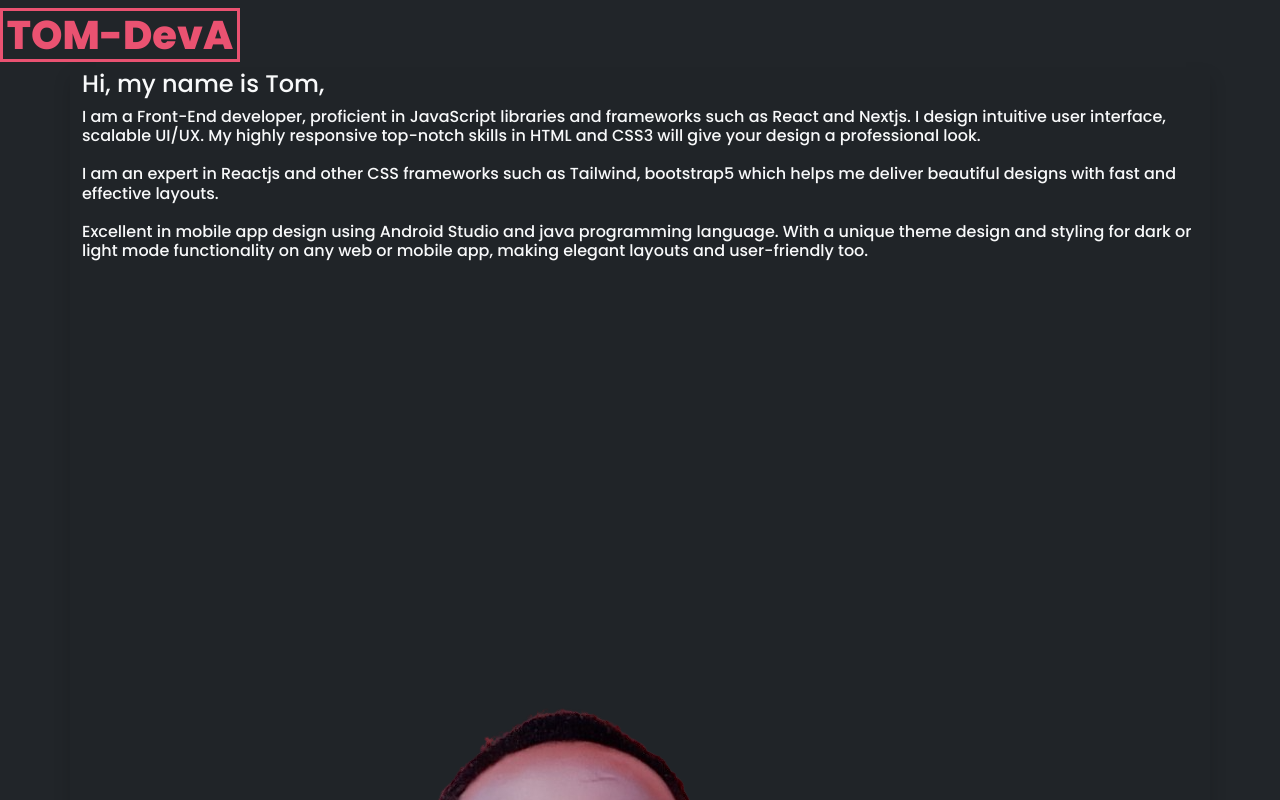
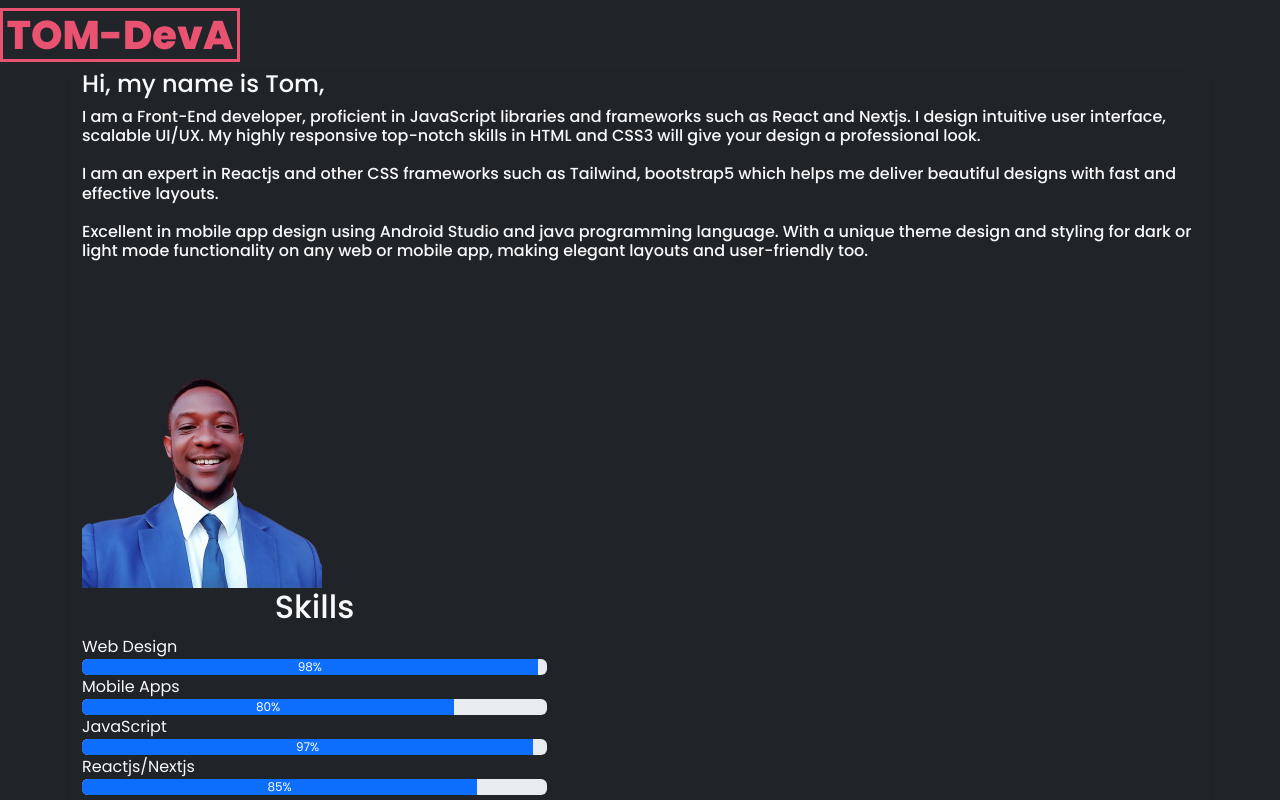
Before and after one commit to tombrowngithub/Tom-Portfolio, a React (Create React App) app: page / in a window 1280 px wide. Shown: the top 800 px of the page. Built offline with nearby package versions, Linux system fonts and the light colour scheme.

Commit message:
Update index.css

```diff
--- a/src/index.css
+++ b/src/index.css
@@ -109,10 +109,10 @@
     display: none;
 }
 
-/*.portfolio-img img {*/
-/*    width: 15rem;*/
-/*    height: 20rem;*/
-/*}*/
+.portfolio-img img {
+   width: 15rem;
+   height: 20rem;
+}
 
 /*--------------------------- Water drop effect -------*/
 .my-container {
```
